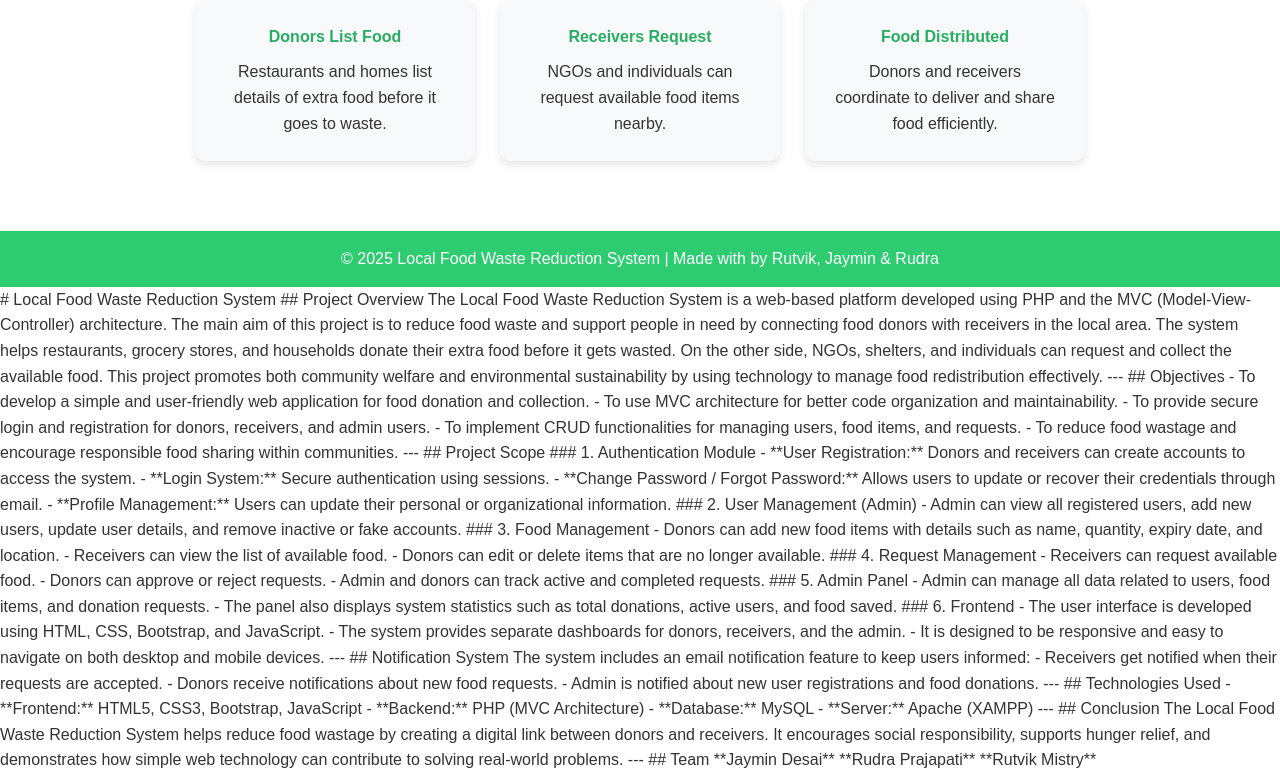
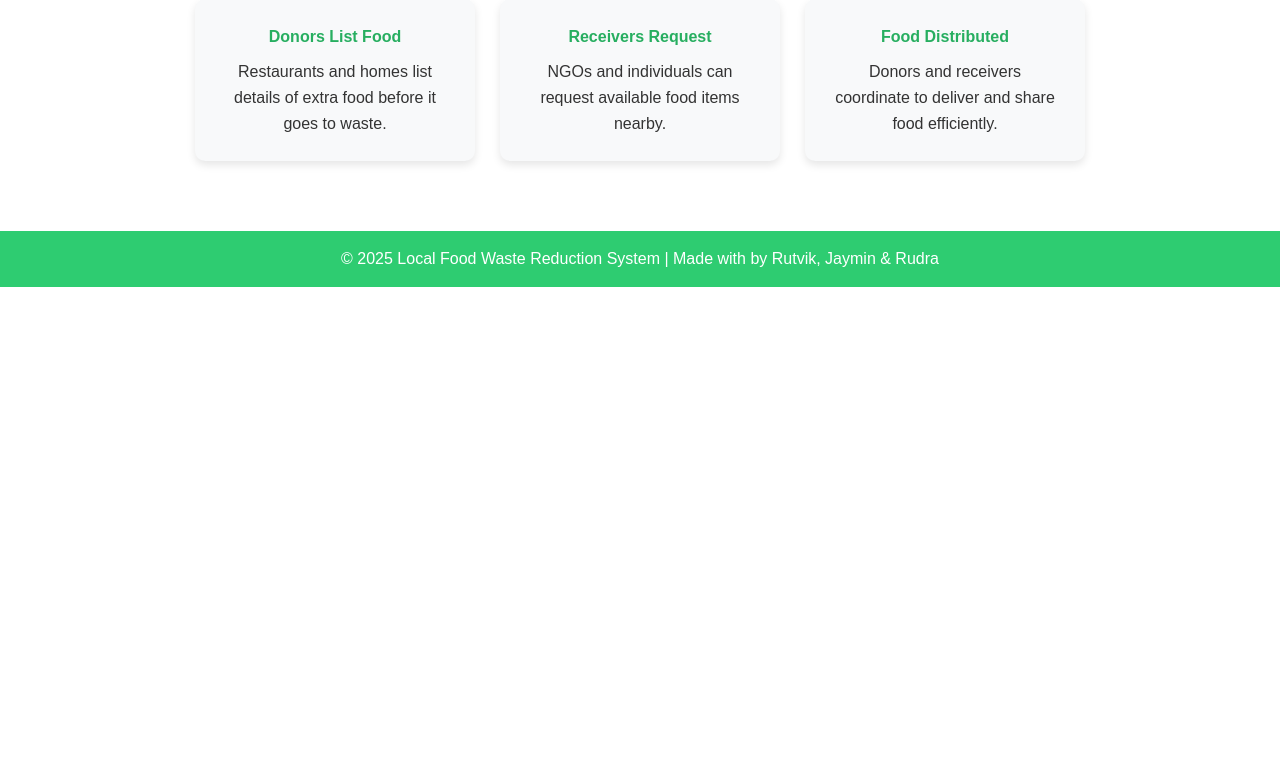
Before and after one commit to Rutvik1546/Food_Waste_Reduction_System, a PHP site: page /index.php in a window 1280 px wide. Shown: the part 946-1719 px from the top of the page. After the commit the page ends 1233 px from the top, so only its background shows below. Run offline with PHP 8.4, Linux system fonts and the light colour scheme.

Commit message:
Clean up index.php by removing documentation
Removed project overview and objectives from index.php.

```diff
--- a/index.php
+++ b/index.php
@@ -33,88 +33,3 @@ if (file_exists($controller_file)) {
     Utility::getFlashMessage('error_message');
 }
 ?>
-
-
-
-
-
-
-# Local Food Waste Reduction System
-
-## Project Overview
-The Local Food Waste Reduction System is a web-based platform developed using PHP and the MVC (Model-View-Controller) architecture.
-The main aim of this project is to reduce food waste and support people in need by connecting food donors with receivers in the local area.
-
-The system helps restaurants, grocery stores, and households donate their extra food before it gets wasted. On the other side, NGOs, shelters, and individuals can request and collect the available food.
-This project promotes both community welfare and environmental sustainability by using technology to manage food redistribution effectively.
-
----
-
-## Objectives
-- To develop a simple and user-friendly web application for food donation and collection.
-- To use MVC architecture for better code organization and maintainability.
-- To provide secure login and registration for donors, receivers, and admin users.
-- To implement CRUD functionalities for managing users, food items, and requests.
-- To reduce food wastage and encourage responsible food sharing within communities.
-
----
-
-## Project Scope
-
-### 1. Authentication Module
-- **User Registration:** Donors and receivers can create accounts to access the system.
-- **Login System:** Secure authentication using sessions.
-- **Change Password / Forgot Password:** Allows users to update or recover their credentials through email.
-- **Profile Management:** Users can update their personal or organizational information.
-
-### 2. User Management (Admin)
-- Admin can view all registered users, add new users, update user details, and remove inactive or fake accounts.
-
-### 3. Food Management
-- Donors can add new food items with details such as name, quantity, expiry date, and location.
-- Receivers can view the list of available food.
-- Donors can edit or delete items that are no longer available.
-
-### 4. Request Management
-- Receivers can request available food.
-- Donors can approve or reject requests.
-- Admin and donors can track active and completed requests.
-
-### 5. Admin Panel
-- Admin can manage all data related to users, food items, and donation requests.
-- The panel also displays system statistics such as total donations, active users, and food saved.
-
-### 6. Frontend
-- The user interface is developed using HTML, CSS, Bootstrap, and JavaScript.
-- The system provides separate dashboards for donors, receivers, and the admin.
-- It is designed to be responsive and easy to navigate on both desktop and mobile devices.
-
----
-
-## Notification System
-The system includes an email notification feature to keep users informed:
-- Receivers get notified when their requests are accepted.
-- Donors receive notifications about new food requests.
-- Admin is notified about new user registrations and food donations.
-
----
-
-## Technologies Used
-- **Frontend:** HTML5, CSS3, Bootstrap, JavaScript
-- **Backend:** PHP (MVC Architecture)
-- **Database:** MySQL
-- **Server:** Apache (XAMPP)
-
----
-
-
-## Conclusion
-The Local Food Waste Reduction System helps reduce food wastage by creating a digital link between donors and receivers.
-It encourages social responsibility, supports hunger relief, and demonstrates how simple web technology can contribute to solving real-world problems.
-
----
-
-## Team
-**Jaymin Desai**
-**Rudra Prajapati**
-**Rutvik Mistry**
```
